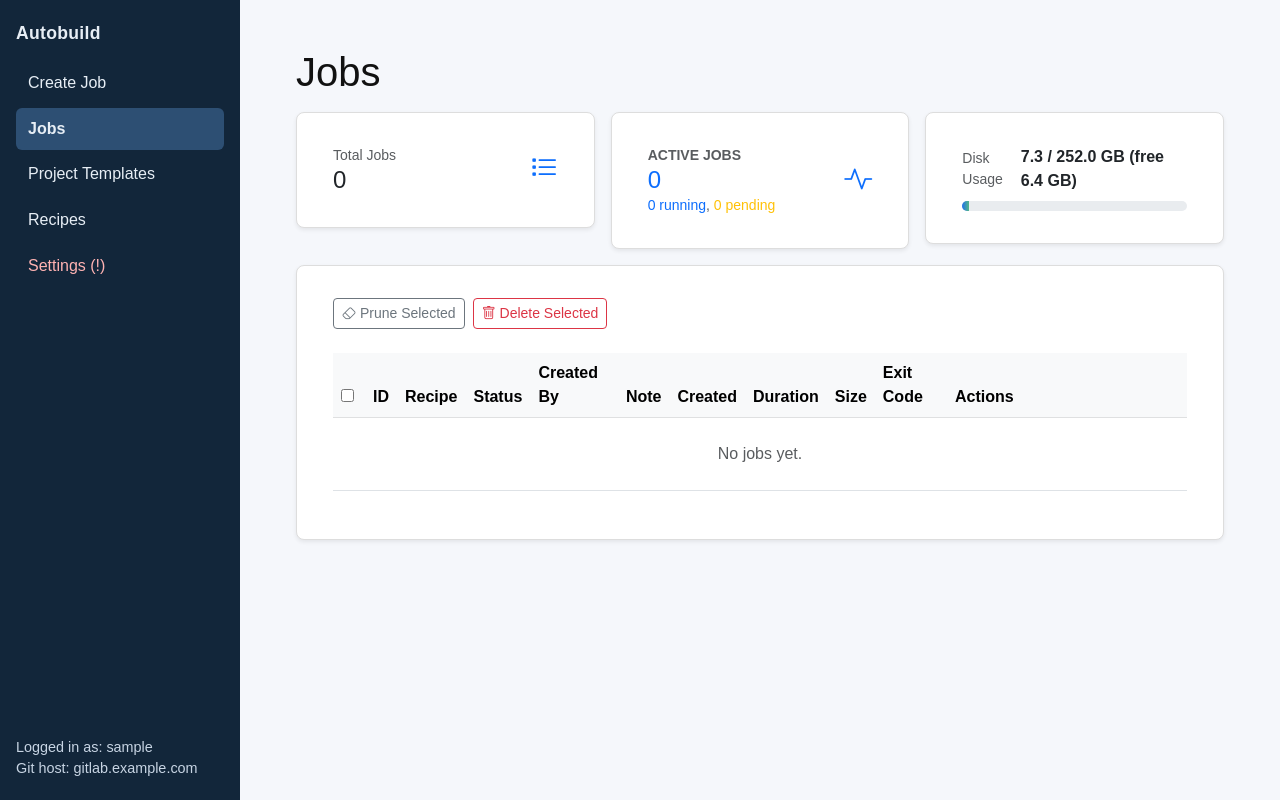
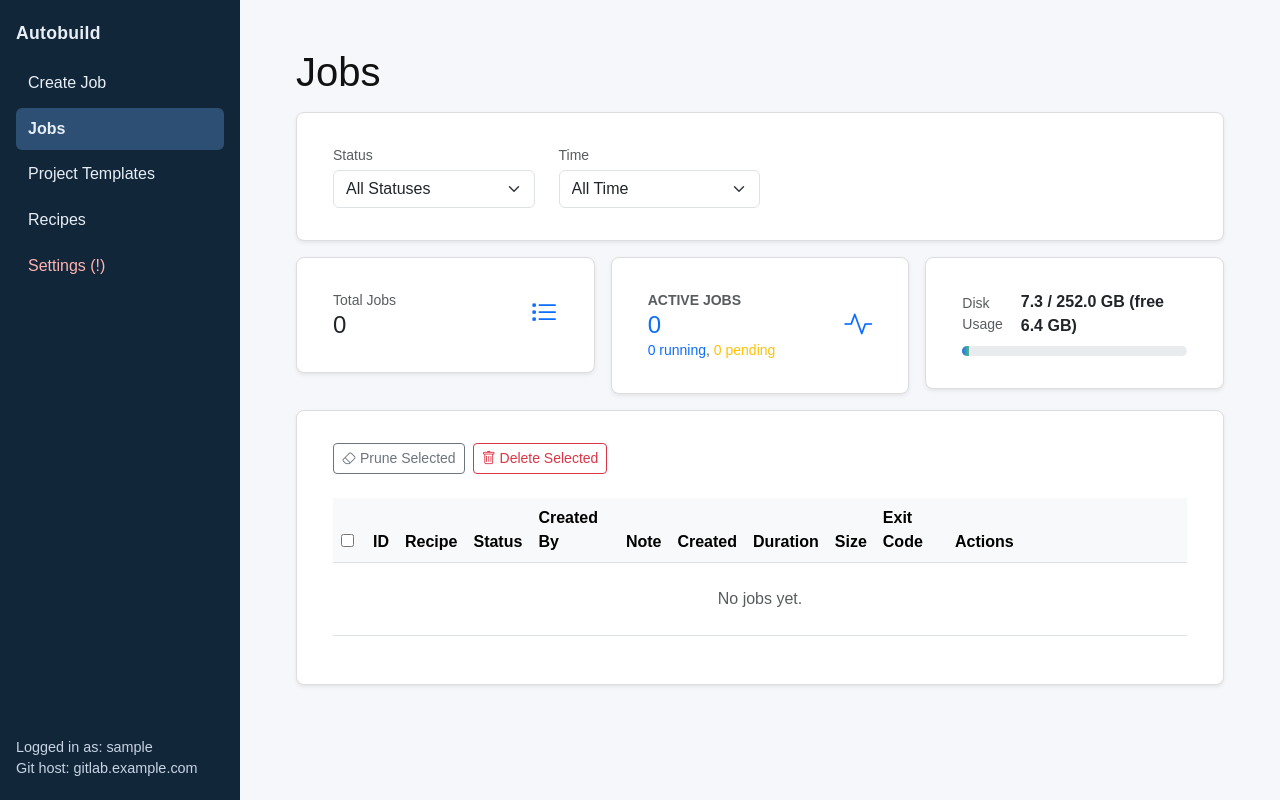
Before and after one commit to hanhanlee/autobuild_onetree, a FastAPI app: page /jobs in a window 1280 px wide. Run offline with FastAPI, Linux system fonts and the light colour scheme; the visitor is signed in with stand-in values (Sample User, id 1); data that the repository does not hold is empty; some libraries are stand-ins or nearby versions.

Commit message:
feat(jobs): implement status and time range filtering
Add filtering capabilities to the jobs dashboard:
1.  **Backend**: Update `list_recent_jobs` to support dynamic SQL
    `WHERE` clauses for `status` and `created_at` (time range).
2.  **Frontend**: Add a filter toolbar with "Status" and "Time"
    dropdowns using HTMX.
3.  **HTMX Integration**: Use `hx-include` to persist filter
    parameters during periodic table polling updates.

```diff
--- a/app/db.py
+++ b/app/db.py
@@ -100,27 +100,37 @@ def list_jobs(limit: int = 100) -> Dict[int, Dict[str, Any]]:
         return {row["id"]: row_to_dict(row) for row in rows}
 
 
-def list_recent_jobs(limit: int = 50) -> List[Dict[str, Any]]:
+def list_recent_jobs(limit: int = 50, status: Optional[str] = None, days: Optional[int] = None) -> List[Dict[str, Any]]:
+    sql = """
+        SELECT id,
+               owner,
+               created_by,
+               recipe_id,
+               note,
+               status,
+               created_at,
+               started_at,
+               finished_at,
+               exit_code,
+               pinned
+          FROM jobs
+    """
+    clauses = []
+    params: List[Any] = []
+    if status:
+        clauses.append("LOWER(status) = LOWER(?)")
+        params.append(status)
+    if days is not None and days > 0:
+        clauses.append("datetime(substr(created_at,1,19)) >= datetime('now', ?)")
+        params.append(f"-{int(days)} days")
+    where = ""
+    if clauses:
+        where = " WHERE " + " AND ".join(clauses)
+    order_limit = " ORDER BY COALESCE(created_at, '') DESC, id DESC LIMIT ?"
+    params.append(limit)
+    query = sql + where + order_limit
     with get_connection() as conn:
-        cur = conn.execute(
-            """
-            SELECT id,
-                   owner,
-                   created_by,
-                   recipe_id,
-                   note,
-                   status,
-                   created_at,
-                   started_at,
-                   finished_at,
-                   exit_code,
-                   pinned
-              FROM jobs
-             ORDER BY COALESCE(created_at, '') DESC, id DESC
-             LIMIT ?
-            """,
-            (limit,),
-        )
+        cur = conn.execute(query, tuple(params))
         rows = cur.fetchall()
         return [row_to_dict(row) for row in rows]
 
--- a/app/routes/jobs.py
+++ b/app/routes/jobs.py
@@ -297,9 +297,18 @@ async def jobs_page(request: Request):
     redirect = _require_login(request)
     if redirect:
         return redirect
+    raw_status = (request.query_params.get("filter_status") or "all").lower()
+    raw_time = (request.query_params.get("filter_time") or "all").lower()
+    status_filter = None if raw_status in {"", "all"} else raw_status
+    days_filter: Optional[int] = None
+    if raw_time not in {"", "all"}:
+        try:
+            days_filter = int(raw_time)
+        except Exception:
+            days_filter = None
     taipei_tz = timezone(timedelta(hours=8))
     user = _current_user(request)
-    recent = db.list_recent_jobs(limit=50)
+    recent = db.list_recent_jobs(limit=50, status=status_filter, days=days_filter)
     disk_usage = None
     try:
         disk_usage = get_disk_usage(str(WORKSPACES_ROOT))
@@ -333,6 +342,8 @@ async def jobs_page(request: Request):
         jobs=recent,
         disk_usage=disk_usage,
         job_states=job_states,
+        filter_status=raw_status,
+        filter_time=raw_time,
         status_code=200,
         user=user,
         token_ok=None,
--- a/templates/jobs.html
+++ b/templates/jobs.html
@@ -2,6 +2,33 @@
 {% block title %}Jobs{% endblock %}
 {% block content %}
 <h1 class="mb-3">Jobs</h1>
+
+<div class="card shadow-sm mb-3">
+  <div class="card-body">
+    <form id="jobs-filters" class="row g-3 align-items-center" hx-get="/jobs" hx-target="#jobs-table-body" hx-select="#jobs-table-body" hx-trigger="change">
+      <div class="col-md-3 col-sm-6">
+        <label for="filter_status" class="form-label mb-1 text-muted small">Status</label>
+        <select class="form-select" id="filter_status" name="filter_status">
+          {% set selected_status = (filter_status or 'all')|lower %}
+          <option value="all" {% if selected_status == 'all' %}selected{% endif %}>All Statuses</option>
+          <option value="success" {% if selected_status == 'success' %}selected{% endif %}>Success</option>
+          <option value="failed" {% if selected_status == 'failed' %}selected{% endif %}>Failed</option>
+          <option value="running" {% if selected_status == 'running' %}selected{% endif %}>Running</option>
+          <option value="pending" {% if selected_status == 'pending' %}selected{% endif %}>Pending</option>
+        </select>
+      </div>
+      <div class="col-md-3 col-sm-6">
+        <label for="filter_time" class="form-label mb-1 text-muted small">Time</label>
+        {% set selected_time = (filter_time or 'all')|lower %}
+        <select class="form-select" id="filter_time" name="filter_time">
+          <option value="all" {% if selected_time == 'all' %}selected{% endif %}>All Time</option>
+          <option value="1" {% if selected_time == '1' %}selected{% endif %}>Today</option>
+          <option value="7" {% if selected_time == '7' %}selected{% endif %}>Last 7 Days</option>
+        </select>
+      </div>
+    </form>
+  </div>
+</div>
 
 <div class="row g-3 mb-3">
   <div class="col-md-4">
@@ -83,7 +110,7 @@
               <th style="width:240px;">Actions</th>
             </tr>
           </thead>
-          <tbody id="jobs-table-body" hx-get="/jobs" hx-trigger="every 5s" hx-select="#jobs-table-body" hx-swap="outerHTML">
+          <tbody id="jobs-table-body" hx-get="/jobs" hx-trigger="every 5s" hx-select="#jobs-table-body" hx-swap="outerHTML" hx-include="#jobs-filters">
             {% for j in jobs %}
             {% set states = job_states or {} %}
             {% set state = states.get(j.id, {}) %}
```
